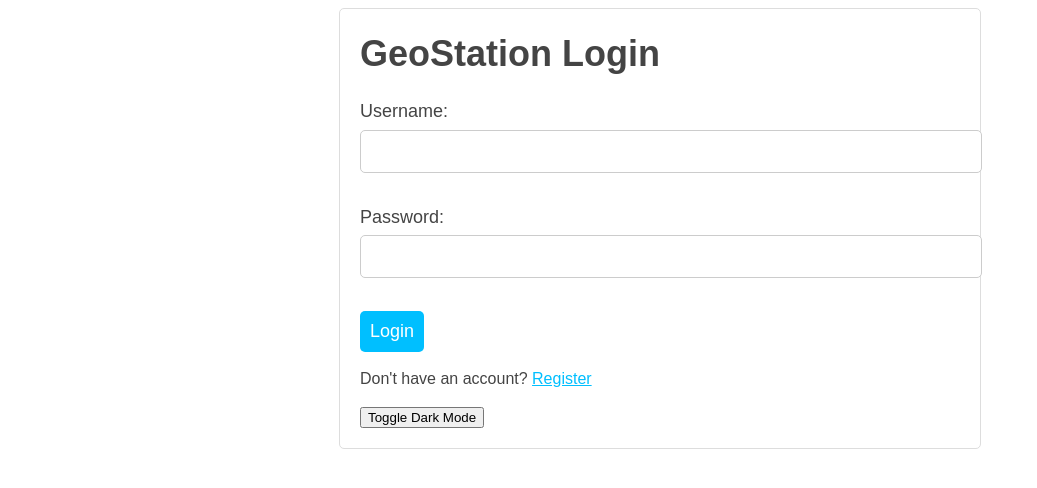
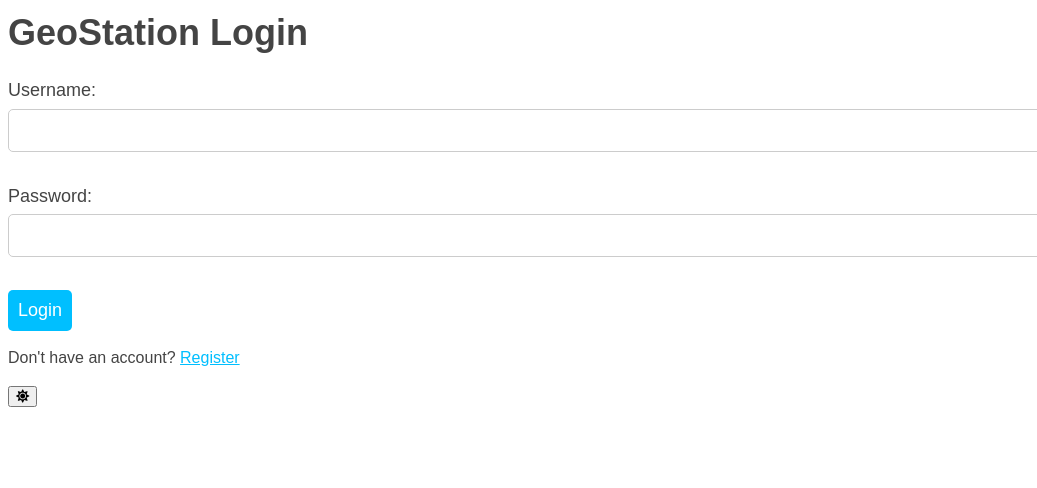
Before and after one commit to freedompraise/SkyCast, a Django app: page /auth/ in a window 1320 px wide; the page is wider, and only the part inside the window is pictured. Shown: the top 488 px of that part, without its empty margins (0-1037 px from the left). Run offline with Django 4.2, Linux system fonts and the light colour scheme.

Commit message:
replace button with swithch

```diff
--- a/src/templates/src/login.html
+++ b/src/templates/src/login.html
@@ -6,6 +6,8 @@
     <title>GeoStation Login</title>
     <link rel="stylesheet" type="text/css" href="{% static 'css/login.css' %}">
     <link rel="stylesheet" href="{% static 'css/dark-mode.css' %}" class="dark-mode">
+    <link rel="stylesheet" href="https://cdnjs.cloudflare.com/ajax/libs/font-awesome/5.15.3/css/all.min.css" integrity="sha512-VP6KKO1LWyx/XOo3q3U5h5U5w6uBGx6jK7VXkh1ZBd7gBzPQXM/jyyj5u6eMkV
+
   </head>
   <body>
     <div class="container">
@@ -22,15 +24,14 @@
         <input type="submit" value="Login">
       </form>
       <p>Don't have an account? <a href="{% url 'register' %}">Register</a></p>
-      <button id="dark-mode-toggle" class="btn btn-secondary" onclick="toggleDarkMode()">
-        <i id="dark-mode-icon" class="fas fa-sun"></i>
-        <span id="dark-mode-label">Toggle Dark Mode</span>
+      <button id="dark-mode-toggle" class="btn btn-outline-light" type = "button" onclick="toggleDarkMode()">
+        <i id="dark-mode-icon" class="fa fa-sun"></i>
+        <span id="dark-mode-label"></span>
       </button>
 
     </div>
     <script>
-      const darkModeToggle = document.querySelector('#dark-mode-toggle');
-      const body = document.body;
+
 
       function toggleDarkMode() {
         var body = document.querySelector("body");
@@ -42,12 +43,12 @@
           body.classList.remove("dark-mode");
           icon.classList.remove("fa-moon");
           icon.classList.add("fa-sun");
-          label.textContent = "Toggle Dark Mode";
+          label.textContent = "Dark Mode";
         } else {
           body.classList.add("dark-mode");
           icon.classList.remove("fa-sun");
           icon.classList.add("fa-moon");
-          label.textContent = "Toggle Light Mode";
+          label.textContent = "Light Mode";
         }
       }
 
```
